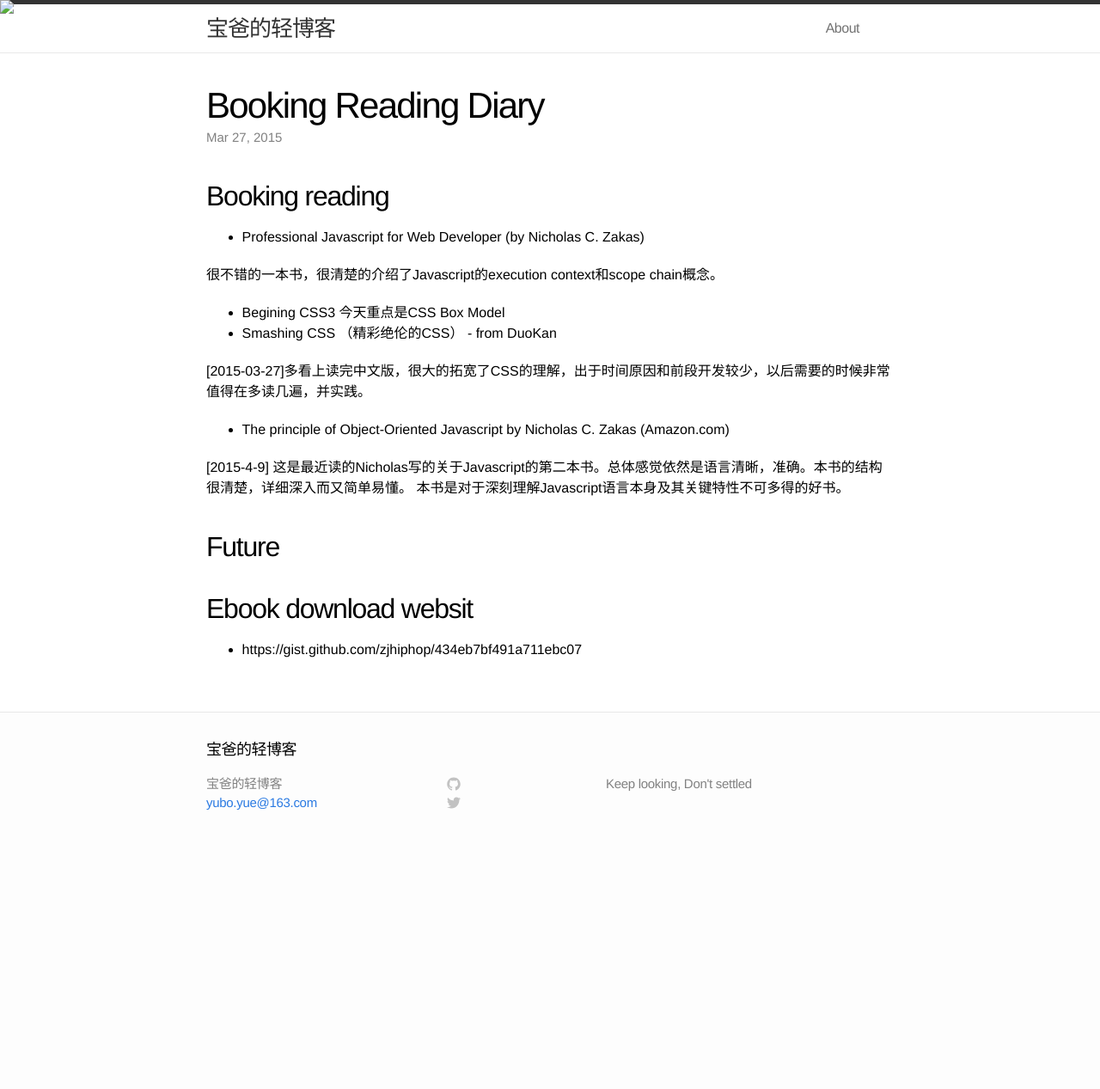
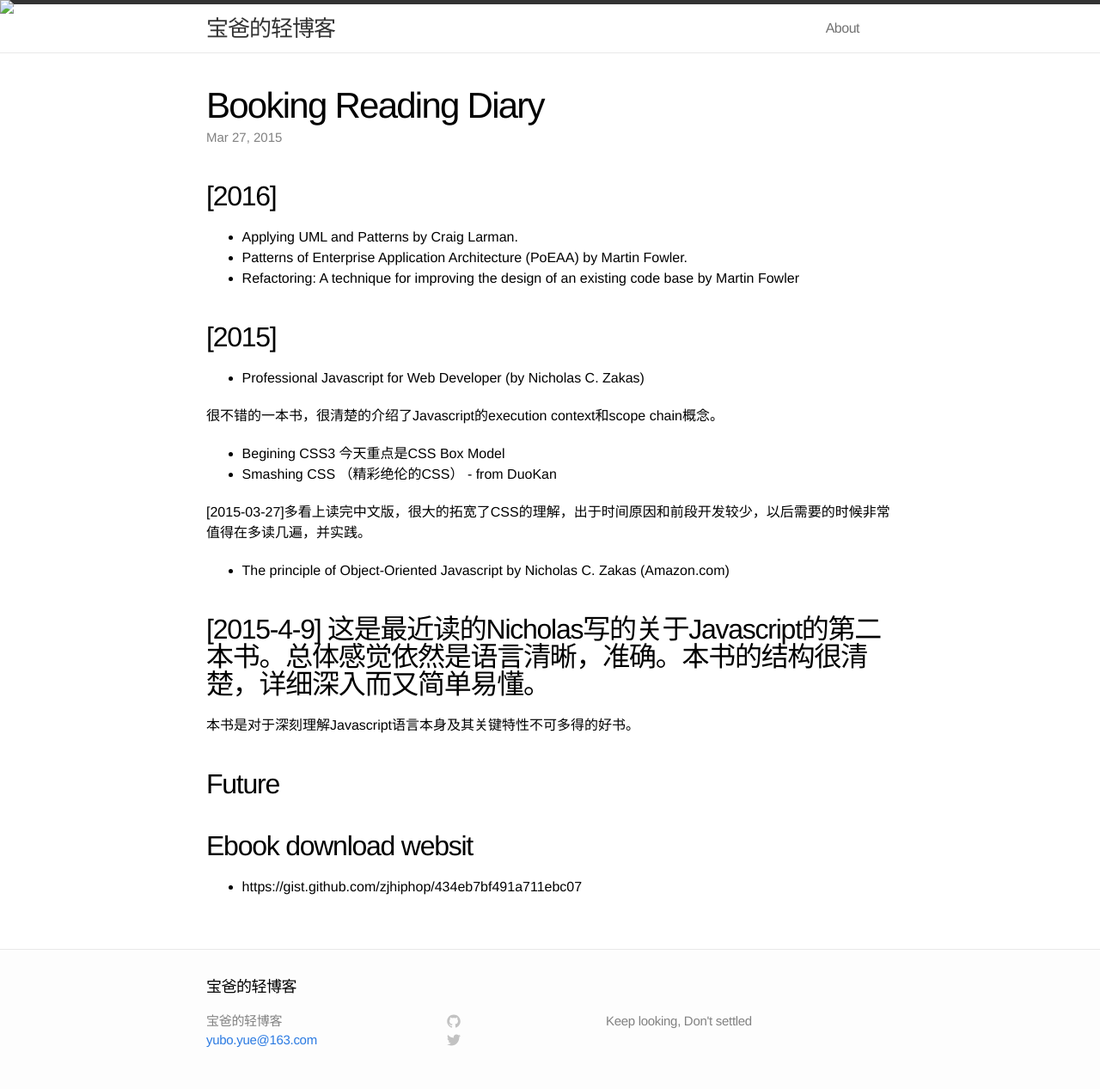
Before and after one commit to yubo-yue/yubo-yue.github.io, a Jekyll site: the page built from _posts/2015-03-27-Booking-Reading-History.markdown, in a window 1280 px wide. Shown: the whole page at 86% size. Built offline with Jekyll 4.4.1, drawn with Linux system fonts in a browser that asks for light colours; before the commit the page ends 991 px from its top, so only the background shows below that.

Commit message:
add new web page

```diff
--- a/_posts/2015-03-27-Booking-Reading-History.markdown
+++ b/_posts/2015-03-27-Booking-Reading-History.markdown
@@ -5,7 +5,15 @@ date: 2015-03-27 11:50:13
 categories: progress following
 ---
 
-## Booking reading
+## [2016]
+
+- Applying UML and Patterns by Craig Larman.
+
+- Patterns of Enterprise Application Architecture (PoEAA) by Martin Fowler.
+
+- Refactoring: A technique for improving  the design of an existing code base by Martin Fowler
+
+## [2015]
 
 - Professional Javascript for Web Developer (by Nicholas C. Zakas)
 
@@ -21,7 +29,7 @@ categories: progress following
 
 - The principle of Object-Oriented Javascript by Nicholas C. Zakas (Amazon.com)
 
-[2015-4-9] 这是最近读的Nicholas写的关于Javascript的第二本书。总体感觉依然是语言清晰，准确。本书的结构很清楚，详细深入而又简单易懂。
+## [2015-4-9] 这是最近读的Nicholas写的关于Javascript的第二本书。总体感觉依然是语言清晰，准确。本书的结构很清楚，详细深入而又简单易懂。
 本书是对于深刻理解Javascript语言本身及其关键特性不可多得的好书。
 
 
```
Also changed, not shown: _posts/2015-12-12-Lambda.md (+6 -0 lines), _posts/2016-04-22-java-web-framework.markdown (added, +29 -0 lines).
